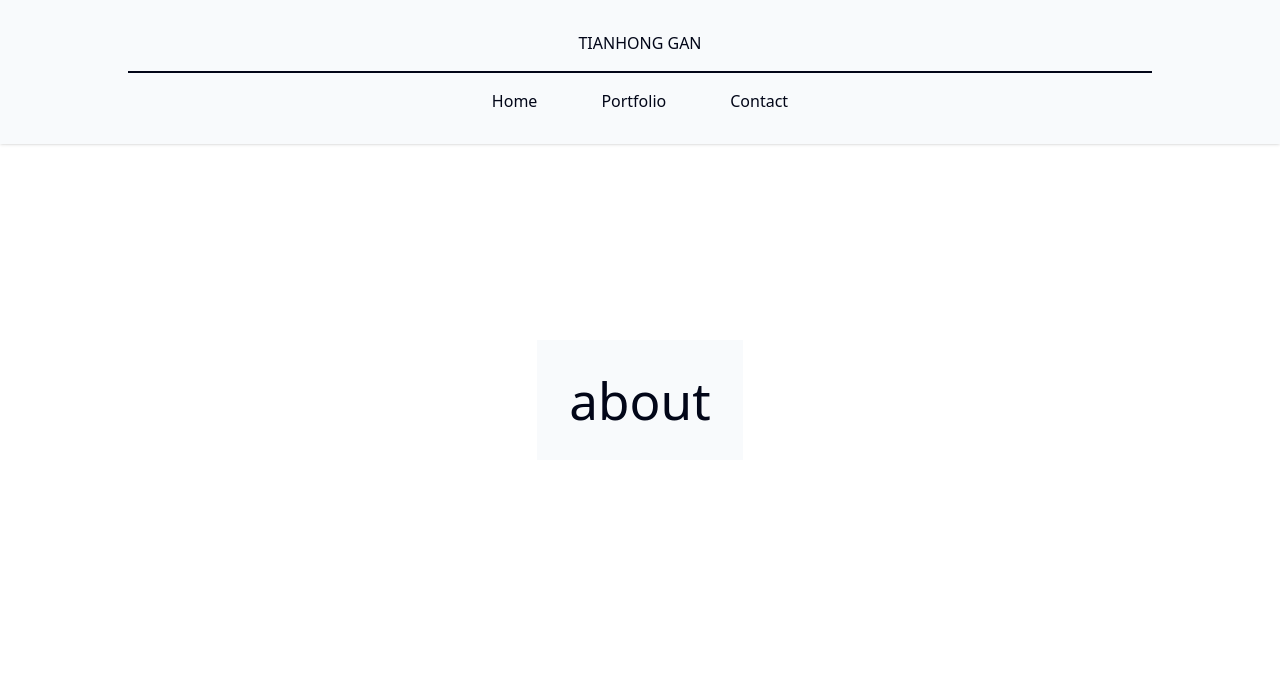
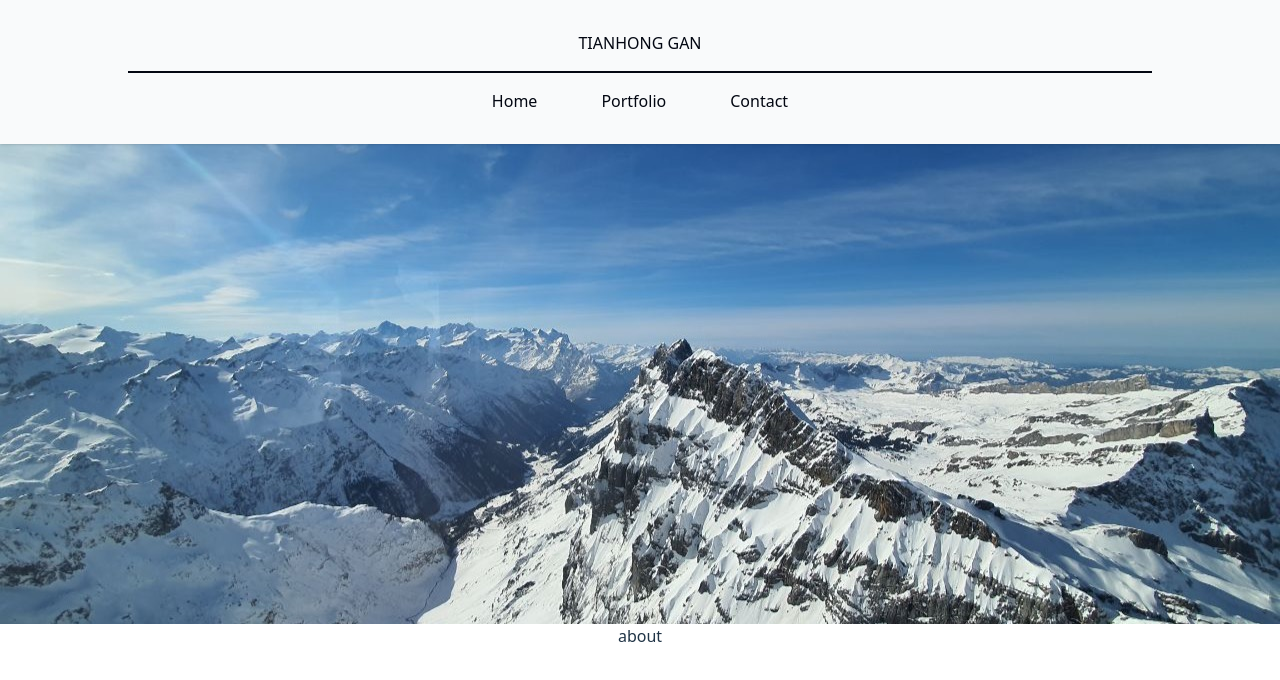
Before and after one commit to arcgt/my-portfolio, a React (Vite) app: page / in a window 1280 px wide. Shown: the top 680 px of the page. Built offline with nearby package versions, Linux system fonts and the light colour scheme.

Commit message:
update colours, add cover photos

```diff
--- a/src/ components/NavigationBar.tsx
+++ b/src/ components/NavigationBar.tsx
@@ -4,15 +4,15 @@ const NavigationBar: React.FC = () => {
 
   return (
     <>
-      <nav className='flex flex-col fixed top-0 left-0 z-[10] h-36 gap-4 w-full items-center justify-center bg-slate-50 shadow-sm'>
+      <nav className='flex flex-col fixed top-0 left-0 z-[10] h-36 gap-4 w-full items-center justify-center bg-gray-50 shadow-sm'>
         <div className='flex flex-row items-center gap-16'>
-          <Link to="/"><p className='font-light text-slate-950'>TIANHONG GAN</p></Link>
+          <Link to="/"><p className='font-light text-gray-950'>TIANHONG GAN</p></Link>
         </div>
-        <div className="flex flex-row bg-slate-950 w-4/5 h-1/100"> </div>
+        <div className="flex flex-row bg-gray-950 w-4/5 h-1/100"> </div>
         <div className='flex flex-row items-center gap-16'>
-          <Link to="/"><p className='font-light text-slate-950'>Home</p></Link>
-          <Link to="/portfolio"><p className='font-light text-slate-950'>Portfolio</p></Link>
-          <Link to="/contact"><p className='font-light text-slate-950'>Contact</p></Link>
+          <Link to="/"><p className='font-light text-gray-950'>Home</p></Link>
+          <Link to="/portfolio"><p className='font-light text-gray-950'>Portfolio</p></Link>
+          <Link to="/contact"><p className='font-light text-gray-950'>Contact</p></Link>
         </div>
       </nav>
     </>
--- a/src/pages/contact/ContactPage.tsx
+++ b/src/pages/contact/ContactPage.tsx
@@ -2,9 +2,10 @@ import React from 'react';
 
 const ContactPage: React.FC = () => {
   return (
-    <section className='bg-slate-50 p-4 text-slate-950 md:p-8'>
+    <section className='bg-gray-50 p-4 text-gray-950 md:p-8'>
       <div className='mx-auto flex flex-col gap-4'>
         <h1>contact</h1>
+        <p>coming soon</p>
       </div>
     </section>
   );
--- a/src/pages/home/HomePage.tsx
+++ b/src/pages/home/HomePage.tsx
@@ -2,10 +2,9 @@ import React from 'react';
 
 const HomePage: React.FC = () => {
   return (
-    <section className='bg-slate-50 p-4 text-slate-950 md:p-8'>
-      <div className='flex flex-col gap-4'>
-        <h1>about</h1>
-      </div>
+    <section className='mt-36 w-full'>
+      <div className='flex bg-[url(assets/home/header.jpg)] w-screen h-120 bg-no-repeat bg-cover items-center justify-center gap-4'></div>
+      <div className='flex flex-col h-screen'>about</div>
     </section>
   );
 };
--- a/src/pages/home/components/ExampleComponent.tsx
+++ b/src/pages/home/components/ExampleComponent.tsx
@@ -8,7 +8,7 @@ const ExampleComponent: React.FC<ExampleComponentProps> = (props) => {
   const { exampleString } = props;
 
   return (
-    <section className='min-h-dvh-nav bg-slate-50 p-4 text-slate-950 md:p-8'>
+    <section className='min-h-dvh-nav bg-gray-50 p-4 text-gray-950 md:p-8'>
       <div className='mx-auto flex flex-col gap-4'>
         <h1>{exampleString}</h1>
       </div>
--- a/src/pages/portfolio/PortfolioPage.tsx
+++ b/src/pages/portfolio/PortfolioPage.tsx
@@ -1,12 +1,15 @@
 import React from 'react';
 
 const PortfolioPage: React.FC = () => {
-  const div_1 = "flex flex-col items-center text-center bg-slate-50 text-slate-950 px-50 py-4";
-  const div_2 = "flex flex-col items-center text-center bg-slate-200 text-slate-950 px-50 py-4";
+  const div_1 = "flex flex-col items-center text-center bg-gray-50 text-gray-950 px-50 py-4";
+  const div_2 = "flex flex-col items-center text-center bg-gray-200 text-gray-950 px-50 py-4";
 
   return (
     <section className='mt-36 w-full'>
-      <h1>Portfolio</h1>
+      <div className='flex flex-col bg-[url(assets/portfolio/header-v2.jpg)] w-full h-120 bg-no-repeat bg-cover items-center justify-center gap-4'>
+        <div className='flex flex-row '><h1 className='font-light'>PORTFOLIO</h1></div>
+        <div className='flex flex-row '><p className='font-light'>Programming . Engineering . Art . Music</p></div>
+      </div>
       <div className={div_1}>
         <p>FOTOKITE: COMPUTER VISION INTERNSHIP</p>
         <p>18th October 2021 - 15th April 2022</p>
--- a/src/pages/unknown/UnknownPage.tsx
+++ b/src/pages/unknown/UnknownPage.tsx
@@ -2,7 +2,7 @@ import React from 'react';
 
 const KnownPage: React.FC = () => {
   return (
-    <section className='bg-slate-50 p-4 text-slate-950 md:p-8'>
+    <section className='bg-gray-50 p-4 text-gray-950 md:p-8'>
       <div className='flex flex-col gap-4'>
         <h1>unknown</h1>
       </div>
```
Also changed, not shown: src/assets/home/header.jpg (renamed from src/assets/about/header.jpg).
